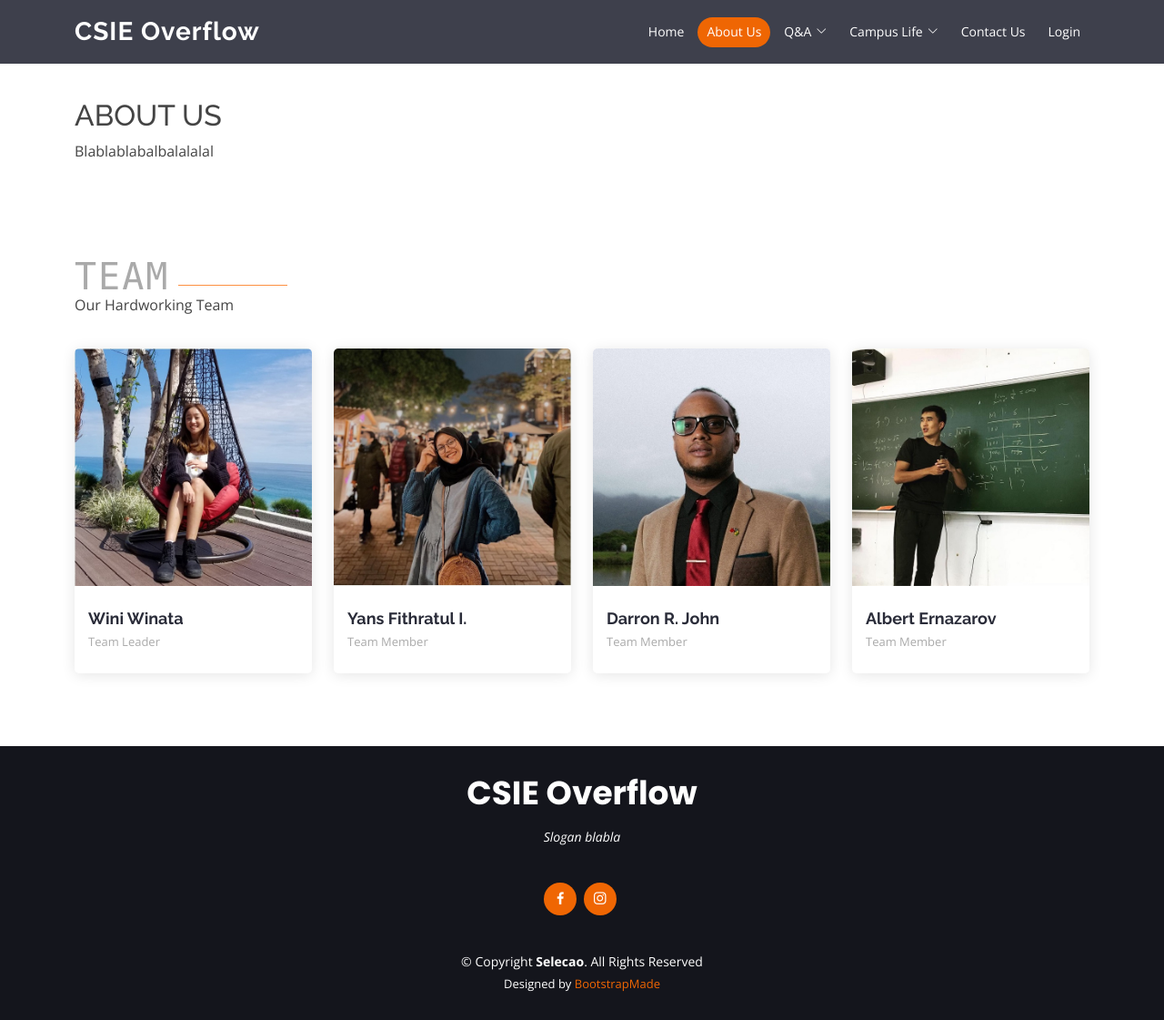
After one commit to csieOverflow/Final-Project, a PHP site: page /about_us.html in a window 1280 px wide. The commit adds this page. Shown: the whole page at 91% size. Run offline with PHP 8.4, Linux system fonts and the light colour scheme; some libraries are stand-ins or nearby versions.

Commit message:
updated (3/11)
- about us page
- delete register

```diff
--- /dev/null
+++ b/CSIEOverflow/about_us.html
@@ -0,0 +1,265 @@
+<!DOCTYPE html>
+<html lang="en">
+
+<head>
+  <meta charset="utf-8">
+  <meta content="width=device-width, initial-scale=1.0" name="viewport">
+
+  <title>CSIE Overflow</title>
+  <meta content="" name="description">
+  <meta content="" name="keywords">
+
+  <!-- Favicons -->
+  <link href="assets/img/favicon.png" rel="icon">
+  <link href="assets/img/apple-touch-icon.png" rel="apple-touch-icon">
+
+  <link rel="stylesheet" href="https://maxcdn.bootstrapcdn.com/bootstrap/4.5.2/css/bootstrap.min.css">
+
+  <!-- Google Fonts -->
+  <link href="https://fonts.googleapis.com/css?family=Open+Sans:300,300i,400,400i,600,600i,700,700i|Raleway:300,300i,400,400i,500,500i,600,600i,700,700i|Poppins:300,300i,400,400i,500,500i,600,600i,700,700i" rel="stylesheet">
+
+  <!-- Vendor CSS Files -->
+  <link href="assets/vendor/animate.css/animate.min.css" rel="stylesheet">
+  <link href="assets/vendor/aos/aos.css" rel="stylesheet">
+  <link href="assets/vendor/bootstrap/css/bootstrap.min.css" rel="stylesheet">
+  <link href="assets/vendor/bootstrap-icons/bootstrap-icons.css" rel="stylesheet">
+  <link href="assets/vendor/boxicons/css/boxicons.min.css" rel="stylesheet">
+  <link href="assets/vendor/glightbox/css/glightbox.min.css" rel="stylesheet">
+  <link href="assets/vendor/remixicon/remixicon.css" rel="stylesheet">
+  <link href="assets/vendor/swiper/swiper-bundle.min.css" rel="stylesheet">
+  <!-- Template Main CSS File -->
+  <link href="assets/css/style.css" rel="stylesheet">
+</head>
+
+<body>
+  <!-- ======= Header ======= -->
+  <header id="header" class="fixed-top d-flex align-items-center">
+    <div class="container d-flex align-items-center justify-content-between">
+
+      <div class="logo">
+        <h1><a href="index.html">CSIE Overflow</a></h1>
+      </div>
+
+      <nav id="navbar" class="navbar">
+        <ul>
+          <li><a class="nav-link scrollto" href="index.html">Home</a></li>
+          <li><a class="nav-link scrollto active" href="about_us.html">About Us</a></li>
+          <li class="dropdown"><a href="questAns"><span>Q&A</span> <i class="bi bi-chevron-down"></i></a>
+            <ul>
+              <li><a href="#">Question per Subject</a></li>
+              <li><a href="#">Trending Question</a></li>
+            </ul>
+            <li class="dropdown"><a href="CampusLife"><span>Campus Life</span> <i class="bi bi-chevron-down"></i></a>
+              <ul>
+                <li><a href="#">Livings</a></li>
+                <li><a href="#">School Affairs</a></li>
+              </ul>
+            <li><a class="nav-link scrollto" href="#contactUs">Contact Us</a></li>
+            <li><a style="cursor: pointer;" class="nav-link scrollto" data-toggle="modal" data-target="#myModal1">Login</a></li>
+
+        </ul>
+        <i class="bi bi-list mobile-nav-toggle"></i>
+      </nav><!-- .navbar -->
+
+    </div>
+  </header><!-- End Header -->
+
+  <!-- The Modal Login -->
+  <div class="modal fade" id="myModal1">
+    <div class="modal-dialog modal-dialog-centered">
+      <div class="modal-content">
+
+        <!-- Modal Header -->
+        <div class="modal-header">
+          <h4 class="modal-title">Modal Heading</h4>
+          <button type="button" class="close" data-dismiss="modal">&times;</button>
+        </div>
+
+        <!-- Modal body -->
+        <div class="modal-body">
+          Modal body..
+        </div>
+
+        <!-- Modal footer -->
+        <div class="modal-footer">
+          <button type="button" class="btn btn-secondary" data-dismiss="modal">Close</button>
+        </div>
+
+      </div>
+    </div>
+  </div>
+
+  <!-- The Modal Register -->
+  <div class="modal fade" id="myModal2">
+    <div class="modal-dialog modal-dialog-centered">
+      <div class="modal-content">
+
+        <!-- Modal Header -->
+        <div class="modal-header">
+          <h4 class="modal-title">Modal Heading</h4>
+          <button type="button" class="close" data-dismiss="modal">&times;</button>
+        </div>
+
+        <!-- Modal body -->
+        <div class="modal-body">
+          Modal body..
+        </div>
+
+        <!-- Modal footer -->
+        <div class="modal-footer">
+          <button type="button" class="btn btn-secondary" data-dismiss="modal">Close</button>
+        </div>
+
+      </div>
+    </div>
+  </div>
+
+<!-- ======= Team Section ======= -->
+<div>
+  <br>
+  <br>
+</div>
+
+<section id="about_us" class="about_us">
+  <div class="container">
+
+    <div class="section">
+      <h2>ABOUT US</h2>
+      <p>Blablablabalbalalalal</p>
+    </div>
+
+  </div>
+</section>
+
+<section id="team" class="team">
+    <div class="container">
+
+      <div class="section-title">
+        <h2>Team</h2>
+        <p>Our Hardworking Team</p>
+      </div>
+
+      <div class="row">
+
+        <div class="col-lg-3 col-md-6 d-flex align-items-stretch">
+          <div class="member" data-aos="fade-up">
+            <div class="member-img">
+              <img src="assets/img/team/team-1.jpg" class="img-fluid" alt="">
+              <div class="social">
+                <a href=""><i class="bi bi-twitter"></i></a>
+                <a href=""><i class="bi bi-facebook"></i></a>
+                <a href=""><i class="bi bi-instagram"></i></a>
+                <a href=""><i class="bi bi-linkedin"></i></a>
+              </div>
+            </div>
+            <div class="member-info">
+              <h4>Wini Winata</h4>
+              <span>Team Leader</span>
+            </div>
+          </div>
+        </div>
+
+        <div class="col-lg-3 col-md-6 d-flex align-items-stretch">
+          <div class="member" data-aos="fade-up" data-aos-delay="100">
+            <div class="member-img">
+              <img src="assets/img/team/team-2.jpg" class="img-fluid" alt="">
+              <div class="social">
+                <a href=""><i class="bi bi-twitter"></i></a>
+                <a href=""><i class="bi bi-facebook"></i></a>
+                <a href=""><i class="bi bi-instagram"></i></a>
+                <a href=""><i class="bi bi-linkedin"></i></a>
+              </div>
+            </div>
+            <div class="member-info">
+              <h4>Yans Fithratul I.</h4>
+              <span>Team Member</span>
+            </div>
+          </div>
+        </div>
+
+        <div class="col-lg-3 col-md-6 d-flex align-items-stretch">
+          <div class="member" data-aos="fade-up" data-aos-delay="200">
+            <div class="member-img">
+              <img src="assets/img/team/team-3.jpg" class="img-fluid" alt="">
+              <div class="social">
+                <a href=""><i class="bi bi-twitter"></i></a>
+                <a href=""><i class="bi bi-facebook"></i></a>
+                <a href=""><i class="bi bi-instagram"></i></a>
+                <a href=""><i class="bi bi-linkedin"></i></a>
+              </div>
+            </div>
+            <div class="member-info">
+              <h4>Darron R. John</h4>
+              <span>Team Member</span>
+            </div>
+          </div>
+        </div>
+
+        <div class="col-lg-3 col-md-6 d-flex align-items-stretch">
+          <div class="member" data-aos="fade-up" data-aos-delay="300">
+            <div class="member-img">
+              <img src="assets/img/team/team-4.jpg" class="img-fluid" alt="">
+              <div class="social">
+                <a href=""><i class="bi bi-twitter"></i></a>
+                <a href=""><i class="bi bi-facebook"></i></a>
+                <a href=""><i class="bi bi-instagram"></i></a>
+                <a href=""><i class="bi bi-linkedin"></i></a>
+              </div>
+            </div>
+            <div class="member-info">
+              <h4>Albert Ernazarov</h4>
+              <span>Team Member</span>
+            </div>
+          </div>
+        </div>
+
+      </div>
+
+    </div>
+  </section><!-- End Team Section -->
+
+    <!-- ======= Footer ======= -->
+    <footer id="footer">
+      <div class="container">
+        <h3>CSIE Overflow</h3>
+        <p>Slogan blabla</p>
+        <div class="social-links">
+          <a href="#" class="facebook"><i class="bx bxl-facebook"></i></a>
+          <a href="#" class="instagram"><i class="bx bxl-instagram"></i></a>
+        </div>
+        <div class="copyright">
+          &copy; Copyright <strong><span>Selecao</span></strong>. All Rights Reserved
+        </div>
+        <div class="credits">
+          <!-- All the links in the footer should remain intact. -->
+          <!-- You can delete the links only if you purchased the pro version. -->
+          <!-- Licensing information: https://bootstrapmade.com/license/ -->
+          <!-- Purchase the pro version with working PHP/AJAX contact form: https://bootstrapmade.com/selecao-bootstrap-template/ -->
+          Designed by <a href="https://bootstrapmade.com/">BootstrapMade</a>
+        </div>
+      </div>
+
+
+    </footer><!-- End Footer -->
+
+    <a href="#" class="back-to-top d-flex align-items-center justify-content-center"><i class="bi bi-arrow-up-short"></i></a>
+
+    <!-- Vendor JS Files -->
+    <script src="assets/vendor/aos/aos.js"></script>
+    <script src="assets/vendor/bootstrap/js/bootstrap.bundle.min.js"></script>
+    <script src="assets/vendor/glightbox/js/glightbox.min.js"></script>
+    <script src="assets/vendor/isotope-layout/isotope.pkgd.min.js"></script>
+    <script src="assets/vendor/php-email-form/validate.js"></script>
+    <script src="assets/vendor/swiper/swiper-bundle.min.js"></script>
+
+    <!-- Template Main JS File -->
+    <script src="assets/js/main.js"></script>
+
+    <script src="https://code.iconify.design/1/1.0.7/iconify.min.js"></script>
+
+    <!-- popup -->
+    <script src="https://ajax.googleapis.com/ajax/libs/jquery/3.5.1/jquery.min.js"></script>
+    <script src="https://cdnjs.cloudflare.com/ajax/libs/popper.js/1.16.0/umd/popper.min.js"></script>
+    <script src="https://maxcdn.bootstrapcdn.com/bootstrap/4.5.2/js/bootstrap.min.js"></script>
+
+</body>
--- a/CSIEOverflow/assets/css/style.css
+++ b/CSIEOverflow/assets/css/style.css
@@ -134,7 +134,7 @@ h1, h2, h3, h4, h5, h6 {
   display: flex;
   align-items: center;
   justify-content: space-between;
-  padding: 5px 15px 7px 15px;
+  padding: 5px 10px 7px 10px;
   margin-left: 5px;
   font-size: 14px;
   color: #fff;
```
Also changed, not shown: CSIEOverflow/index.html (+13 -98 lines), CSIEOverflow/assets/img/team/team-1.jpg, CSIEOverflow/assets/img/team/team-2.jpg, CSIEOverflow/assets/img/team/team-3.jpg, CSIEOverflow/assets/img/team/team-4.jpg.
